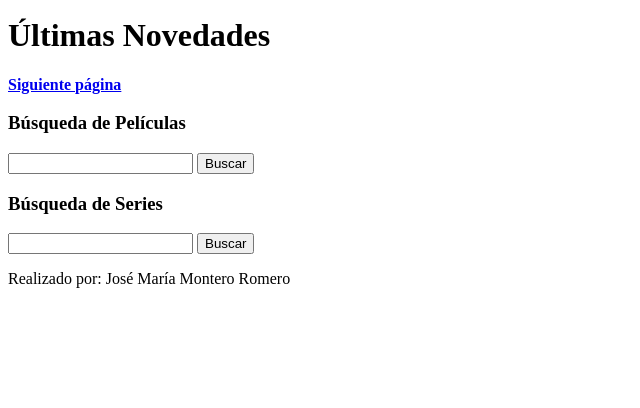
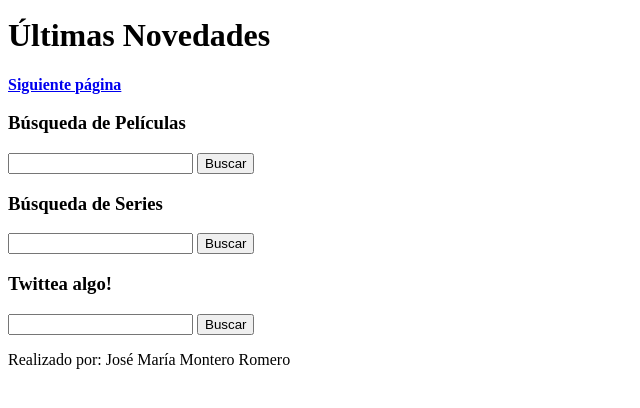
Before and after one commit to josemariamontero/proyecto-tucartelerapersonal, a Flask app: page / in a window 1280 px wide. Shown: the part 289-697 px from the top of the page, without its empty margins (0-640 px from the left). Run offline with Flask 2, Linux system fonts and the light colour scheme; data that the repository does not hold is empty.

Commit message:
Probando

```diff
--- a/app.py
+++ b/app.py
@@ -90,8 +90,9 @@ def vertweet():
                    client_secret=os.environ["CONSUMER_SECRET"],
                    resource_owner_key=access_token,
                    resource_owner_secret=access_token_secret)
+    twitter = request.form.get('twittear')
     url = 'https://api.twitter.com/1.1/statuses/update.json'
-    payload={"status":"Si necesitas conocer información sobre películas visita ésta página web: https://tucartelerapersonal.herokuapp.com."}
+    payload={"status":twitter}
     r = requests.post(url=url,auth=oauth,params=payload)
     if r.status_code==200:
         return render_template("twittear.html",datos=r.json())
--- a/templates/base.html
+++ b/templates/base.html
@@ -48,6 +48,14 @@ Released for free under the Creative Commons Attribution License
 				<input name="submit" type="submit" value="Buscar" />
 			</div>
 		</form>
+	<h3>Twittea algo!</h3>
+		<form  method="post" action="/twittear">
+			<div>
+				<input name="twittear" type="text" />
+				<input name="submit" type="submit" value="Buscar" />
+			</div>
+		</form>
+
 </div>
 <div id="footer">
 	<p>Realizado por: José María Montero Romero</p>
```
